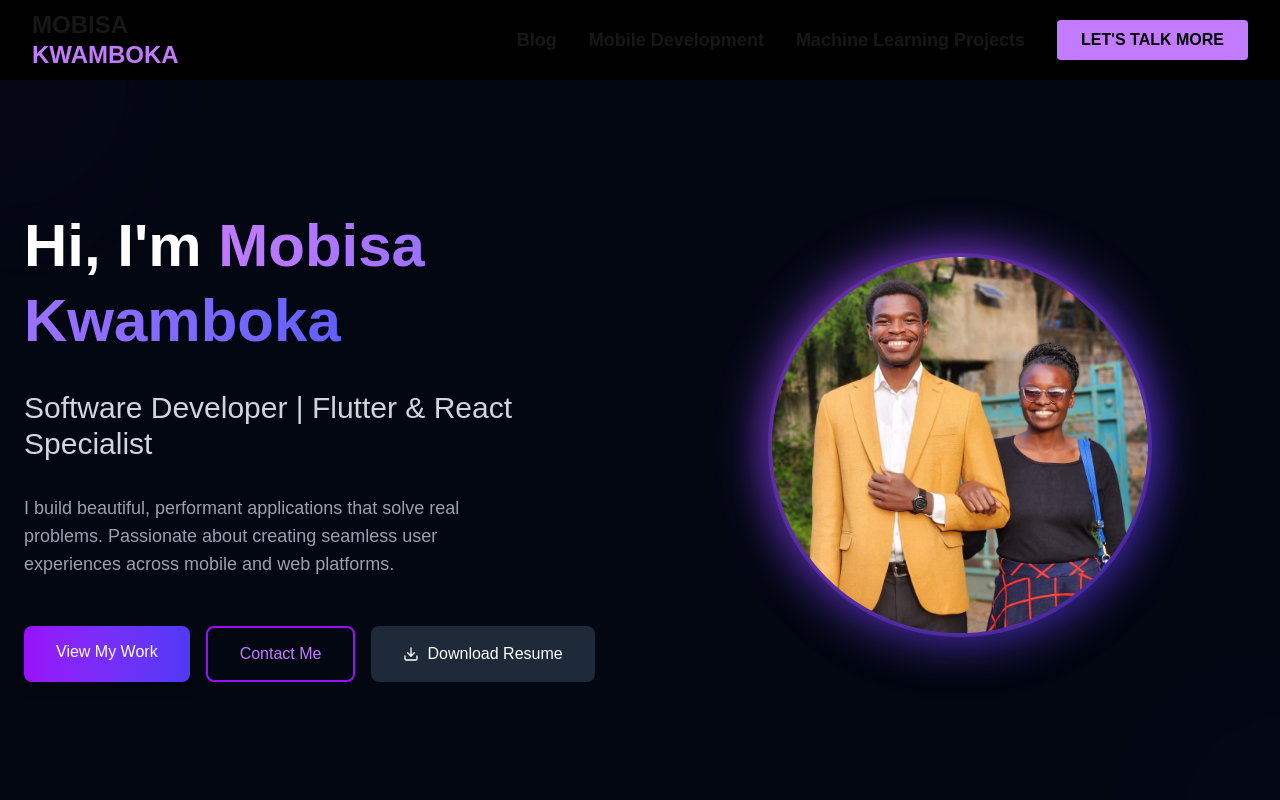
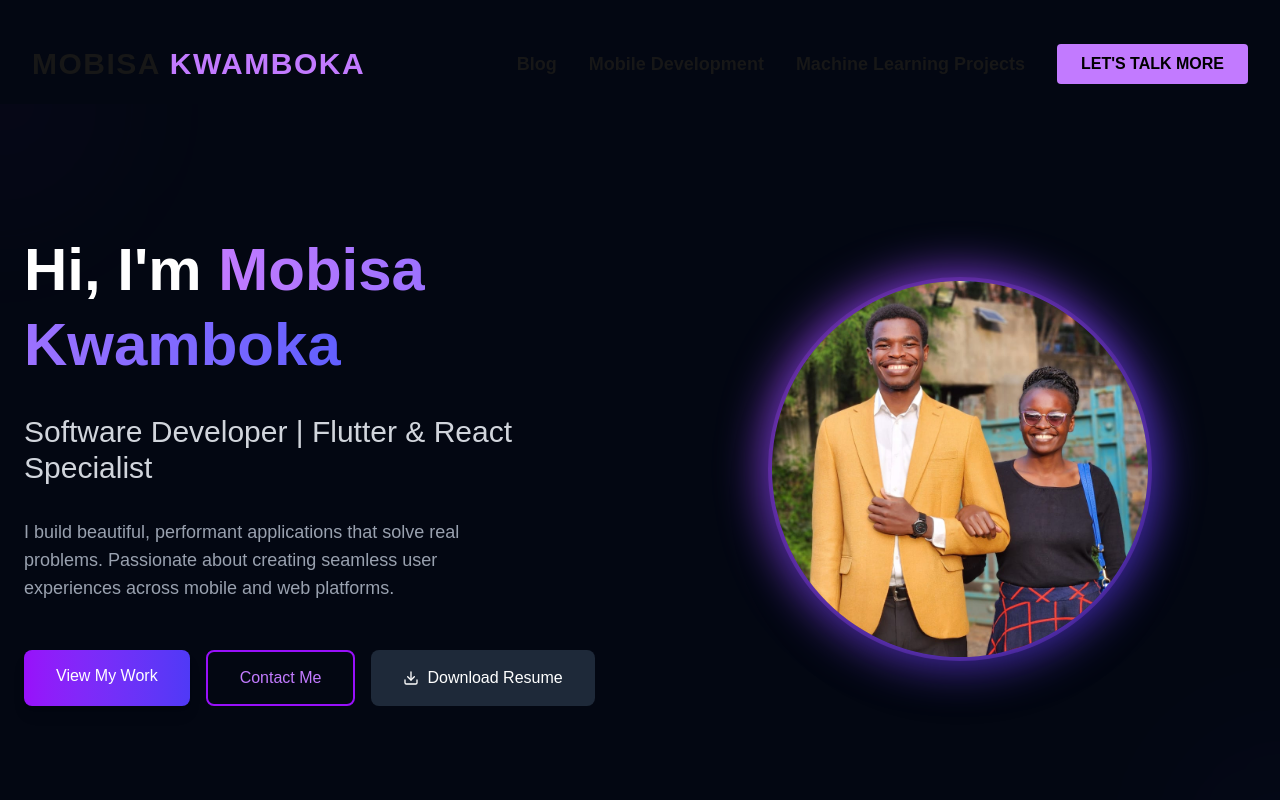
Before and after one commit to mobisa-012/portfolio, a Next.js app: page / in a window 1280 px wide. Shown: the top 800 px of the page. Built offline with nearby package versions, Linux system fonts and the light colour scheme.

Commit message:
made navbar to be transaprent when scrolling

```diff
--- a/src/componets/navbar.tsx
+++ b/src/componets/navbar.tsx
@@ -41,14 +41,13 @@ export default function Navbar() {
   ];
 
   return (
-    <nav className={`w-full sticky top-0 z-50 transition-all duration-300 ${isScrolled ? 'bg-black/95 shadow-lg' : 'bg-black'}`}>
-      <div className="container mx-auto px-4 sm:px-6 lg:px-8">
+    <nav className={`w-full sticky top-0 z-50 transition-all duration-300 ${isScrolled ? 'bg-black/5 shadow-lg' : 'bg-gray-950'}`}>
+      <div className="container mx-auto px-4 pt-6 sm:px-6 lg:px-8">
         <div className="flex items-center justify-between h-16 md:h-20">
           {/* Logo */}
           <Link href="/" className="flex-shrink-0">
             <div className="flex flex-col">
-              <h1 className="text-2xl font-bold leading-tight">MOBISA</h1>
-              <h1 className="text-2xl font-bold leading-tight text-purple-400">KWAMBOKA</h1>
+              <h1 className="text-3xl font-bold tracking-wider">MOBISA <span className = "text-3xl font-bold tracking-wider text-purple-400">KWAMBOKA</span></h1>
             </div>
           </Link>
 
@@ -65,7 +64,7 @@ export default function Navbar() {
             ))}
             <button
               onClick={handleContactClick}
-              className="bg-purple-400 text-black font-semibold py-2 px-6 rounded hover:bg-white hover:text-amber-400 transition-all duration-300"
+              className="bg-purple-400 text-black font-semibold py-2 px-6 rounded hover:bg-white hover:black transition-all duration-300"
             >
               LET'S TALK MORE
             </button>
```
